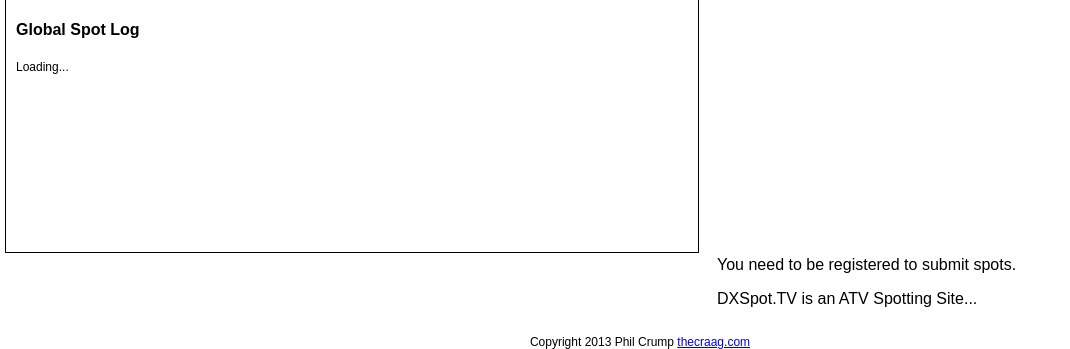
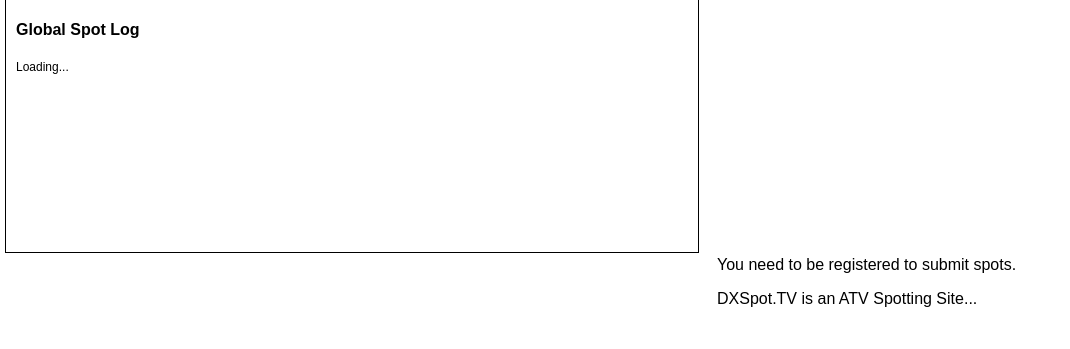
Before and after one commit to BritishAmateurTelevisionClub/dxspottv, a PHP site: page / in a window 1280 px wide. Shown: the part 536-885 px from the top of the page, without its empty margins (0-1070 px from the left). After the commit the page ends 843 px from the top, so only its background shows below. Run offline with PHP 8.4, Linux system fonts and the light colour scheme; some libraries are stand-ins or nearby versions.

Commit message:
Move copyright notice to LICENSE file.

```diff
--- a/index.php
+++ b/index.php
@@ -225,8 +225,6 @@ if ($auth_error==1) {
 </tr>
 </tbody>
 </table>
-<br>
-Copyright 2013 Phil Crump <a href='https://www.thecraag.com/' target='_blank'>thecraag.com</a>
 </div>
 </body>
 </html>
```
Also changed, not shown: 1 other file.
